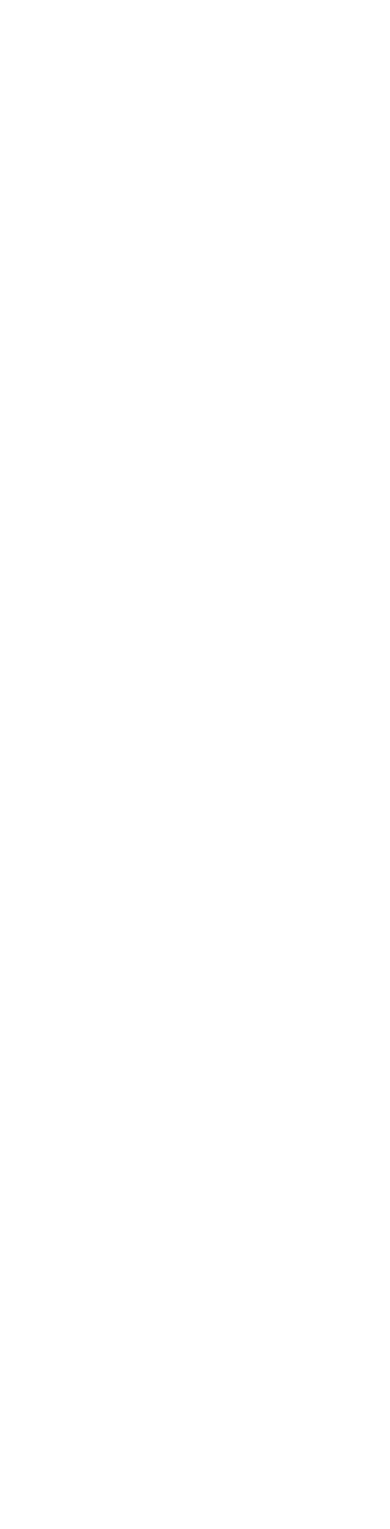
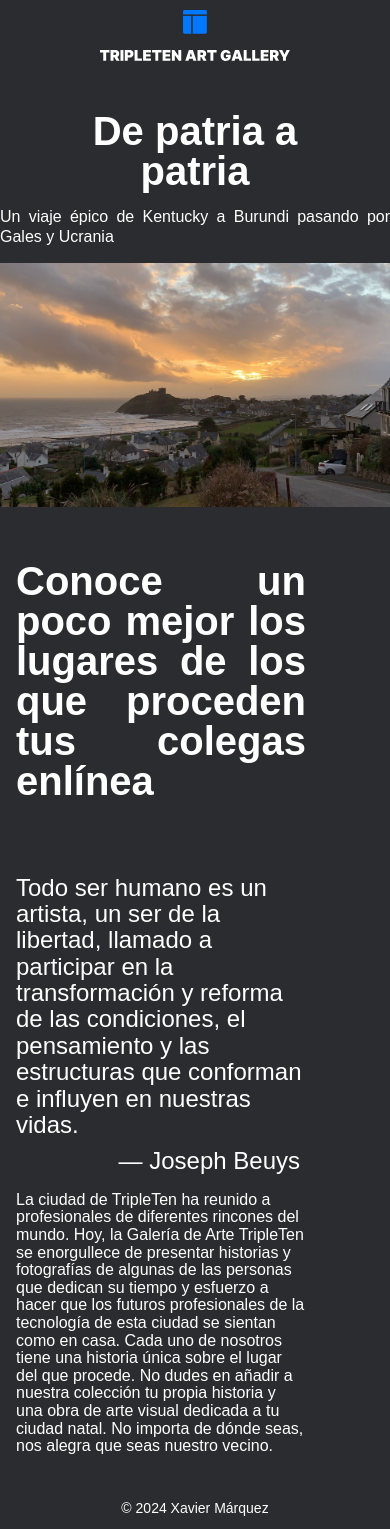
Before and after one commit to xamh/web_project_homeland, a plain HTML site: page index.html in a window 390 px wide. Before the commit the page ends 844 px from the top, so only its background shows below. Drawn offline with Linux system fonts and the light colour scheme; a web font is replaced by a local one.

Commit message:
Adding all project

```diff
--- a/blocks/footer.css
+++ b/blocks/footer.css
@@ -0,0 +1,17 @@
+.footer {
+    height: 100%;
+    display: flex;
+    justify-content: center;
+    box-sizing: border-box;
+}
+
+.footer__copyright {
+    font-size: 14px;
+    line-height: 16px;
+}
+
+@media screen and (min-width: 320px) and (max-width: 544px) {
+    .footer__copyright {
+      line-height: 14px;
+    }
+}
--- a/blocks/header.css
+++ b/blocks/header.css
@@ -0,0 +1,70 @@
+.header {
+    display: flex;
+    flex-direction: column;
+    align-items: center;
+}
+
+.header__logo {
+    max-width: 300px;
+    margin-top: 10px;
+    padding-bottom: 92px;
+}
+
+.header__content {
+    display: flex;
+    flex-direction: column;
+    align-items: center;
+}
+
+.header__title {
+    max-width: 720px;
+    margin: 0 auto;
+    font-family: "Inter-Black", sans-serif;
+    font-size: 97px;
+    line-height: 1.5;
+    text-align: center;
+}
+
+.header__subheading {
+    max-width: 720px;
+    margin-bottom: 64px;
+    font-size: 30px;
+    line-height: 1;
+    text-align: center;
+}
+
+.header__content-image {
+    max-width: 990px;
+    margin: auto;
+}
+
+.header__image {
+    width: 100%;
+    padding-bottom: 0;
+}
+
+@media screen and (min-width: 320px) and (max-width: 544px) {
+    .header__logo {
+      max-width: 190px;
+      padding-bottom: 50px;
+    }
+
+    .header__title {
+      max-width: 220px;
+      font-size: 40px;
+      line-height: 1;
+    }
+
+    .header__subheading {
+      max-width: 290px;
+      font-size: 16px;
+    }
+}
+
+@media screen and (min-width: 545px) and (max-width: 1024px) {
+    .header__title {
+      max-width: 530px;
+      font-size: 75px;
+      line-height: 1;
+    }
+}
--- /dev/null
+++ b/blocks/main.css
@@ -0,0 +1,68 @@
+.main {
+    max-width: 990px;
+    margin: 92px auto;
+    display: flex;
+    flex-direction: column;
+}
+
+.main__title {
+    max-width: 830px;
+    font-family: "Inter-Black", sans-serif;
+    font-size: 54px;
+    line-height: 1.1;
+}
+
+.main__txt {
+    max-width: 740px;
+    font-size: 24px;
+    line-height: 1.3;
+}
+
+.main__txt_quote-text_left {
+    text-align: left;
+    margin: 40px 0 10px;
+    padding: 0;
+}
+
+.main__txt_quote-name_right {
+    text-align: right;
+    margin: 0;
+    padding: 0;
+    position: relative;
+    right: 6px;
+}
+
+.main__txt_size-s {
+    text-align: left;
+    font-size: 16px;
+    line-height: 1.6;
+}
+
+@media screen and (min-width: 320px) and (max-width: 544px) {
+    .main {
+      max-width: 290px;
+      margin: 16px;
+    }
+
+    .main__title {
+      font-size: 40px;
+      line-height: 1;
+    }
+
+    .main__txt {
+      line-height: 1.1;
+    }
+}
+
+@media screen and (min-width: 545px) and (max-width: 1024px) {
+    .main {
+      max-width: 720px;
+      margin: 90px 24px 64px;
+    }
+
+    .main__title {
+      max-width: 710px;
+      font-size: 45px;
+      line-height: 0.8;
+    }
+}
--- a/blocks/page.css
+++ b/blocks/page.css
@@ -0,0 +1,13 @@
+body{
+    background: #2A2C2F;
+}
+
+.page{
+   width: 100%;
+   margin: auto;
+   color:#fff;
+   font-family: "Inter-Regular", sans-serif;
+   font-size: 16px;
+   line-height: 20px;
+   text-align: justify;
+}
--- a/index.html
+++ b/index.html
@@ -1,17 +1,53 @@
 <!DOCTYPE html>
-<html lang="en">
+<html lang="es">
 <head>
-    <meta charset="UTF-8">
-    <meta name="viewport" content="width=device-width, initial-scale=1.0">
+    <meta charset="UTF-8"/>
+    <meta name="viewport" content="width=device-width, initial-scale=1.0"/>
+    <meta name="description" content="Galeria de arte TripleTen"/>
+    <meta name="author" content="Xavier Márquez"/>
+    <meta name="keywords" content="Art, html, css"/>
+    <link rel="shortcut icon" href="favicon.ico"/>
+    <link rel="stylesheet" href="./pages/index.css">
     <title>De Patria a Patria</title>
 </head>
 <body>
-    <header class="header">
-
-    </header>
     <div class="page">
-        <main class="content"></main>
-        <footer class="footer"></footer>
+        <header class="header">
+            <img src="./images/logo.svg" alt="Logo-galeria" class="header__logo">
+            <section class="header__content">
+                <h1 class="header__title">De patria a patria</h1>
+                <p class="header__subtitle">Un viaje épico de Kentucky a Burundi pasando por Gales y Ucrania</p>
+                <div class="header__content-img">
+                    <img src="./images/kalegin-michail.png" alt="imagen del header" class="header__image">
+                </div>
+            </section>
+        </header>
+        <main class="content">
+            <section class="main">
+                <h2 class="main__title">Conoce un poco mejor los lugares de los que proceden tus colegas enlínea</h2>
+                  <p class="main__txt main__txt_quote-text_left">
+                    Todo ser humano es un artista, un ser de la libertad, llamado a
+                    participar en la transformación y reforma de las condiciones, el
+                    pensamiento y las estructuras que conforman e influyen en nuestras
+                    vidas.
+                  </p>
+                  <p class="main__txt main__txt_quote-name_right">— Joseph Beuys</p>
+                  <p class="main__txt main__txt_size-s">
+                    La ciudad de TripleTen ha reunido a profesionales de diferentes
+                    rincones del mundo. Hoy, la Galería de Arte TripleTen se enorgullece
+                    de presentar historias y fotografías de algunas de las personas que
+                    dedican su tiempo y esfuerzo a hacer que los futuros profesionales
+                    de la tecnología de esta ciudad se sientan como en casa. Cada uno de
+                    nosotros tiene una historia única sobre el lugar del que procede. No
+                    dudes en añadir a nuestra colección tu propia historia y una obra de
+                    arte visual dedicada a tu ciudad natal. No importa de dónde seas,
+                    nos alegra que seas nuestro vecino.
+                  </p>
+            </section>
+        </main>
+        <footer class="footer">
+            <p class="footer__copyright">&copy; 2024 Xavier Márquez</p>
+        </footer>
     </div>
 </body>
 </html>
--- a/pages/index.css
+++ b/pages/index.css
@@ -1,9 +1,6 @@
-@import url("../vendor/normalize.css");
-@import url("../vendor/fonts/fonts.css");
-@import url("../blocks/page.css");
-@import url("../blocks/header.css");
-@import url("../blocks/nav.css");
-@import url("../blocks/recipes.css");
-@import url("../blocks/reservation.css");
-@import url("../blocks/form.css");
-@import url("../blocks/footer.css");
+@import url(../vendor/normalize.css);
+@import url(../vendor/fonts/fonts.css);
+@import url(../blocks/page.css);
+@import url(../blocks/header.css);
+@import url(../blocks/main.css);
+@import url(../blocks/footer.css);
--- a/vendor/fonts/fonts.css
+++ b/vendor/fonts/fonts.css
@@ -0,0 +1,11 @@
+@font-face {
+    src: url(../vendor/fonts/Inter-Regular.woff2) format("woff2");
+    font-family: "Inter-Regular";
+    font-weight: normal;
+  }
+
+  @font-face {
+    src: url(../vendor/fonts/Inter-Black.woff2) format("woff2");
+    font-family: "Inter-Black";
+    font-weight: 900;
+  }
```
Also changed, not shown: blocks/nav.css (deleted), images/kalegin-michail.png (added), images/logo.svg (added).
